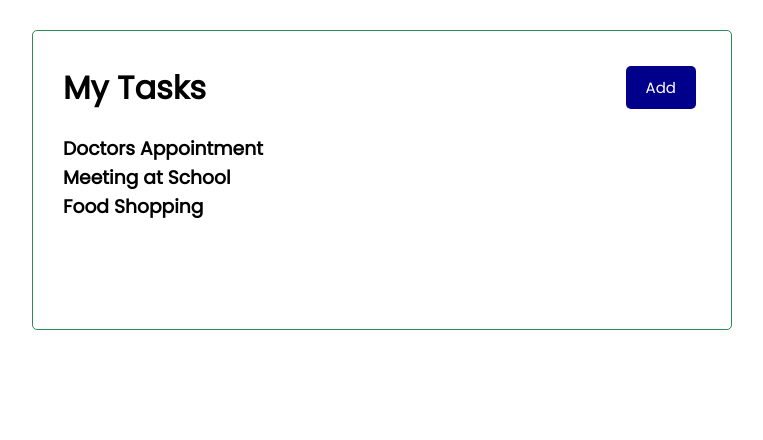
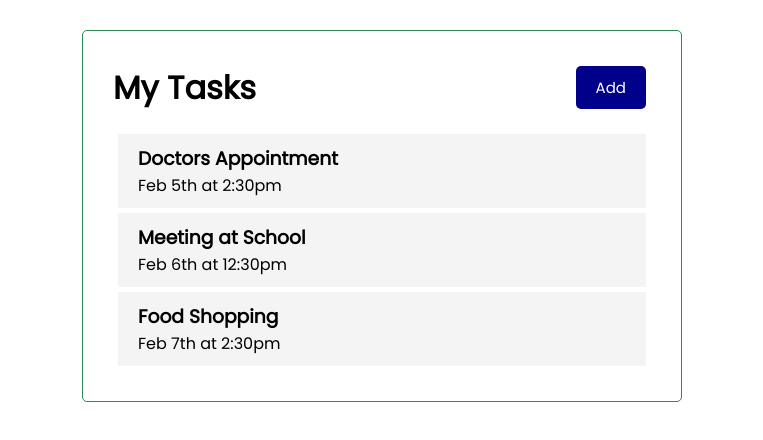
Before and after one commit to hossam-khalaf/taskList, a React (Create React App) app: page / in a window 1280 px wide. Shown: the top 440 px of the page, without its empty margins (258-1021 px from the left). Built offline with nearby package versions, Linux system fonts and the light colour scheme.

Commit message:
Task component

```diff
--- /dev/null
+++ b/src/components/Task.js
@@ -0,0 +1,10 @@
+const Task = ({ task }) => {
+	return (
+		<div className='task'>
+			<h3>{task.text}</h3>
+			<p>{task.day}</p>
+		</div>
+	)
+}
+
+export default Task
--- a/src/components/Tasks.js
+++ b/src/components/Tasks.js
@@ -1,8 +1,10 @@
+import Task from './Task'
+
 const Tasks = ({ tasks }) => {
 	return (
 		<>
 			{tasks.map((task) => (
-				<h3 key={task.id}>{task.text}</h3>
+				<Task key={task.id} task={task} />
 			))}
 		</>
 	)
--- a/src/index.css
+++ b/src/index.css
@@ -11,7 +11,7 @@
 }
 
 .container {
-	max-width: 700px;
+	max-width: 600px;
 	margin: 30px auto;
 	overflow: auto;
 	min-height: 300px;
```
Also changed, not shown: 1 other file (tests, documents, lock files or other folders).
